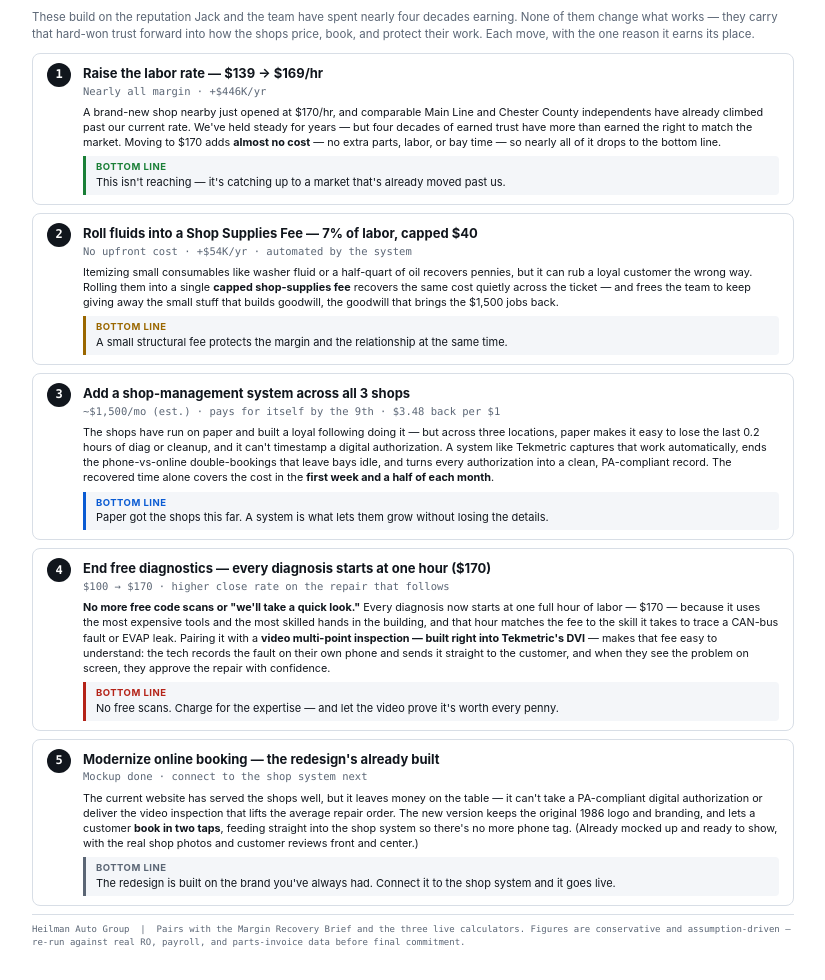
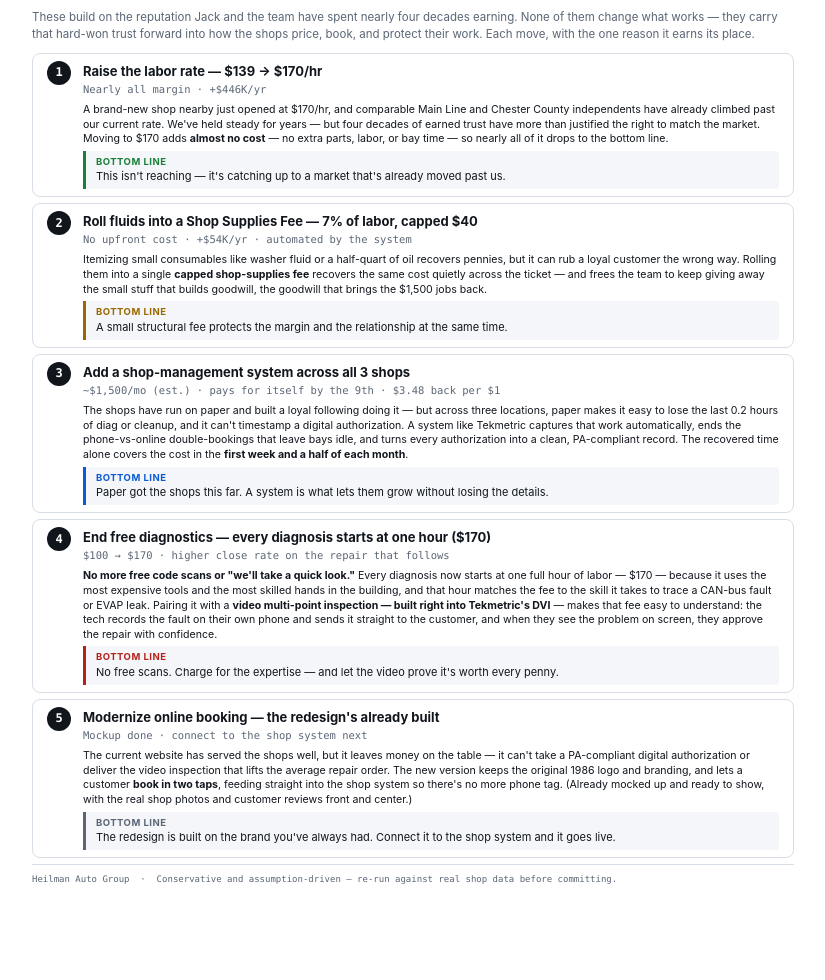
Before and after one commit to reedzilla/heilman-CFO, a plain HTML site: page heilman_reason_why.html in a window 1280 px wide. Shown: the part 90-1070 px from the top of the page, without its empty margins (227-1052 px from the left). After the commit the page ends 1007 px from the top, so only its background shows below. Drawn offline with Linux system fonts and the light colour scheme.

Commit message:
update: latest playbook changes and assets

```diff
--- a/heilman_reason_why.html
+++ b/heilman_reason_why.html
@@ -24,8 +24,8 @@
   .tag b{display:block;color:var(--ink);font-size:11px;letter-spacing:.06em}
   .lede{font-size:11.5px;color:var(--mut);margin:0 0 10px;line-height:1.45}
 
-  .item{border:1px solid var(--line);border-radius:8px;padding:9px 14px 9px;
-    margin-bottom:8px;display:grid;grid-template-columns:24px 1fr;gap:12px;
+  .item{border:1px solid var(--line);border-radius:8px;padding:7px 14px 7px;
+    margin-bottom:6px;display:grid;grid-template-columns:24px 1fr;gap:12px;
     page-break-inside:avoid}
   .item .n{width:24px;height:24px;min-height:24px;max-height:24px;flex:none;align-self:start;
     border-radius:50%;background:var(--ink);color:#fff;
@@ -33,7 +33,7 @@
     font-family:var(--mono)}
   .item h3{font-size:13px;margin:1px 0 1px;font-weight:700}
   .item .move{font-size:10.5px;color:var(--mut);font-family:var(--mono);margin-bottom:6px}
-  .why{font-size:10.8px;line-height:1.4;margin:0 0 6px}
+  .why{font-size:10.6px;line-height:1.38;margin:0 0 4px}
   .why b{color:var(--ink)}
   .bl{font-size:11px;border-left:3px solid var(--grn);padding:4px 0 4px 10px;background:var(--soft);
     border-radius:0 4px 4px 0}
@@ -74,11 +74,11 @@
   <div class="item l1">
     <div class="n">1</div>
     <div>
-      <h3>Raise the labor rate — $139 → $169/hr</h3>
+      <h3>Raise the labor rate — $139 → $170/hr</h3>
       <div class="move">Nearly all margin · +$446K/yr</div>
       <p class="why">
         A brand-new shop nearby just opened at $170/hr, and comparable Main Line and Chester County independents have already
-        climbed past our current rate. We've held steady for years — but four decades of earned trust have more than earned the
+        climbed past our current rate. We've held steady for years — but four decades of earned trust have more than justified the
         right to match the market. Moving to $170 adds <b>almost no cost</b> — no extra parts, labor, or bay time — so nearly all
         of it drops to the bottom line.
       </p>
@@ -150,8 +150,7 @@
   </div>
 
   <div class="foot">
-    Heilman Auto Group &nbsp;|&nbsp; Pairs with the Margin Recovery Brief and the three live calculators.
-    Figures are conservative and assumption-driven — re-run against real RO, payroll, and parts-invoice data before final commitment.
+    Heilman Auto Group &nbsp;·&nbsp; Conservative and assumption-driven — re-run against real shop data before committing.
   </div>
 </div>
 </body>
```
Also changed, not shown: heilman_cfo_pitch_summary.html (+2 -4 lines), _rw-3.png (added), _rwfoot.png (added), _rwfoot2.png (added), _v.txt (added), 3 other files.
